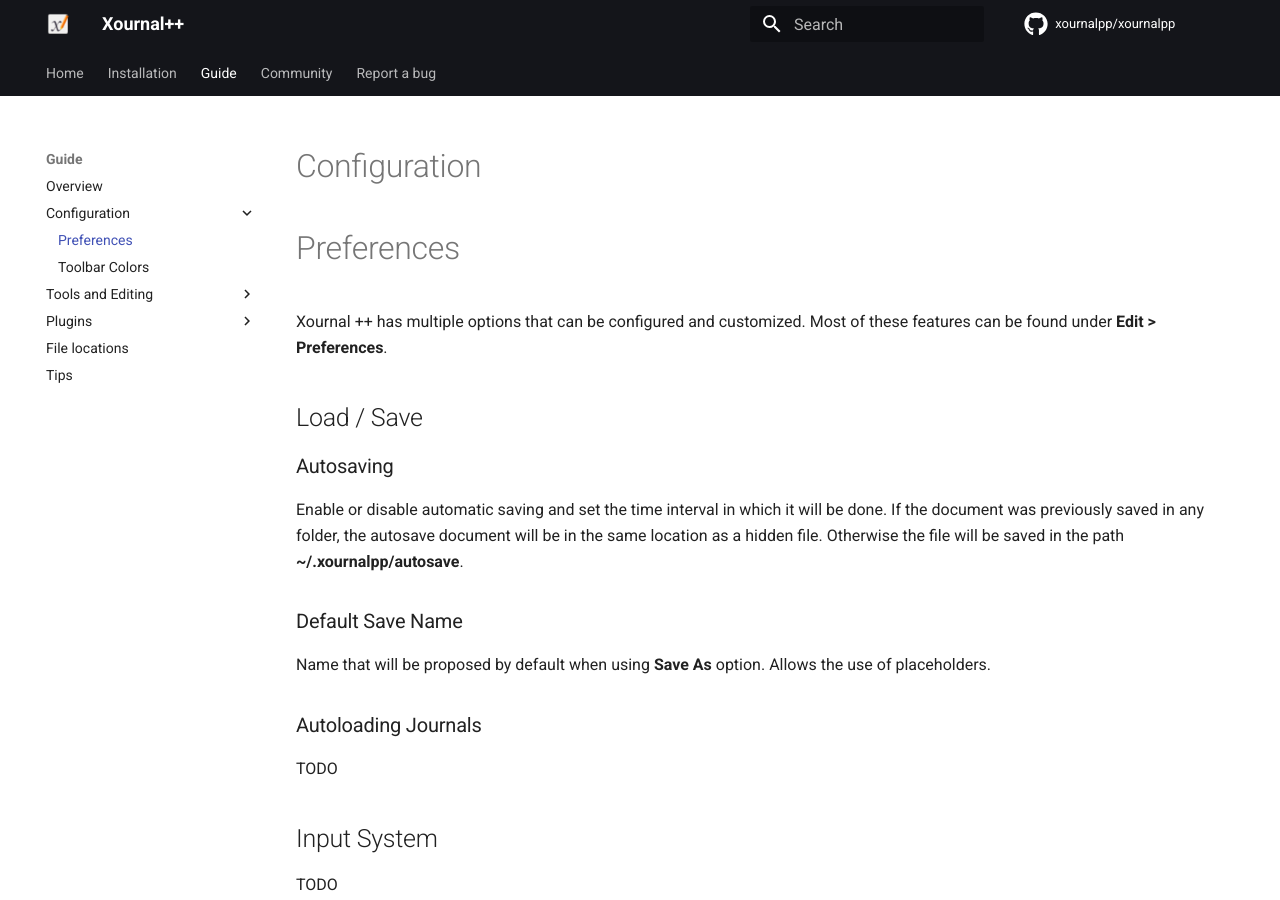
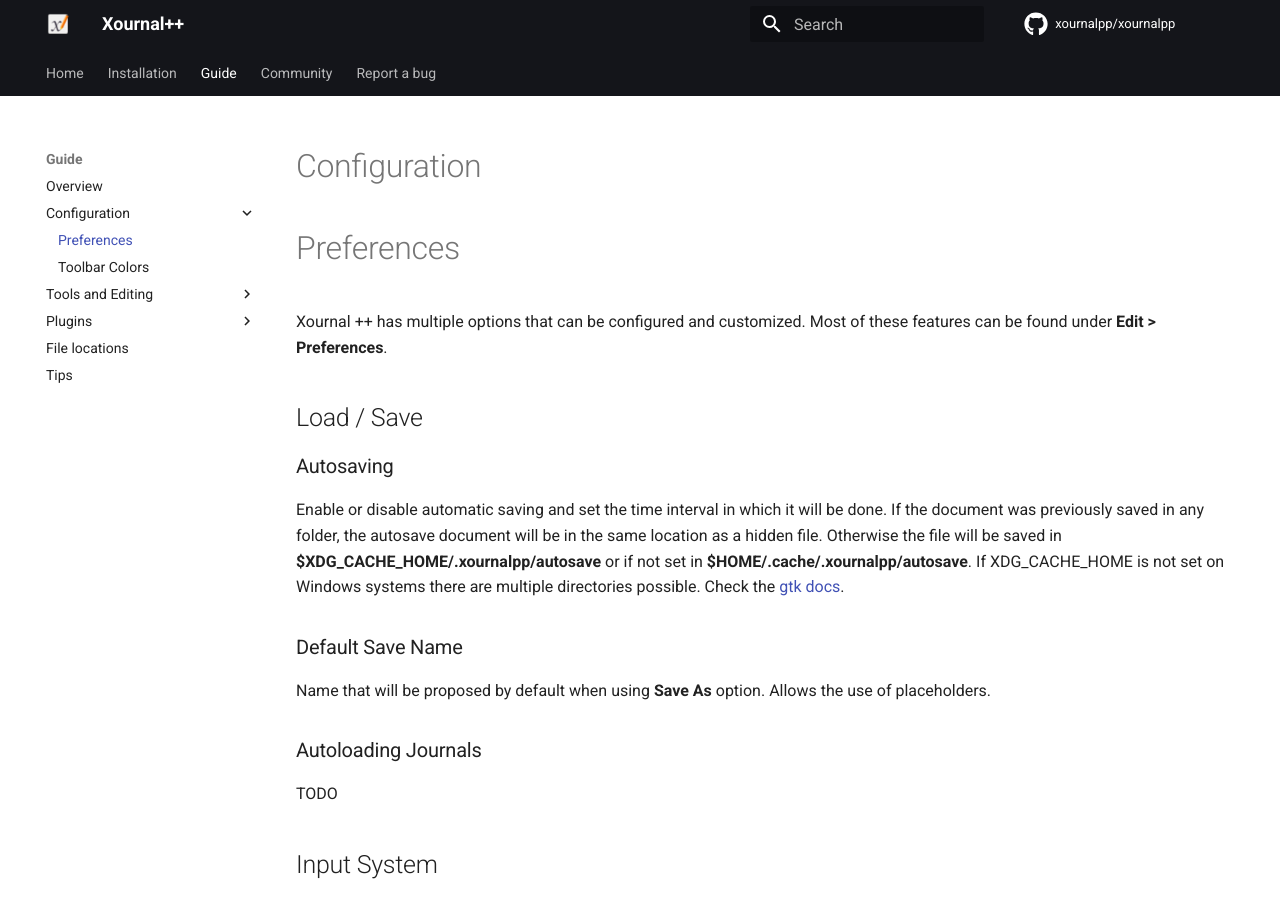
Before and after one commit to xournalpp/xournalpp.github.io, an MkDocs documentation site: the page built from docs/guide/config/preferences.md, in a window 1280 px wide and 900 px high. Built offline with MkDocs 1.6.1 and Material for MkDocs 9.7.7, drawn with Linux system fonts in a browser that asks for light colours; comment, search, counter and statistics services are not loaded; the version menu is left out.

Commit message:
update autosave path

```diff
--- a/docs/guide/config/preferences.md
+++ b/docs/guide/config/preferences.md
@@ -7,7 +7,7 @@ Xournal ++ has multiple options that can be configured and customized. Most of t
 
 ### Autosaving
 
-Enable or disable automatic saving and set the time interval in which it will be done. If the document was previously saved in any folder, the autosave document will be in the same location as a hidden file. Otherwise the file will be saved in the path **~/.xournalpp/autosave**.
+Enable or disable automatic saving and set the time interval in which it will be done. If the document was previously saved in any folder, the autosave document will be in the same location as a hidden file. Otherwise the file will be saved in **$XDG_CACHE_HOME/.xournalpp/autosave** or if not set in **$HOME/.cache/.xournalpp/autosave**. If XDG_CACHE_HOME is not set on Windows systems there are multiple directories possible. Check the [gtk docs](https://docs.gtk.org/glib/func.get_user_cache_dir.html).
 
 ### Default Save Name
 
```
